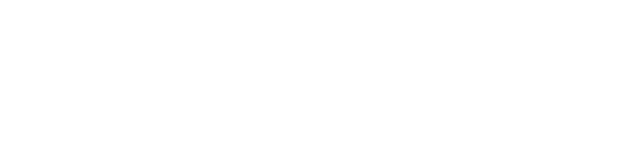
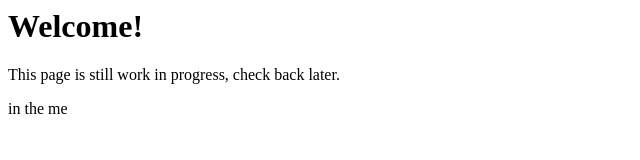
Before and after one commit to L20412/heronet, a plain HTML site: page index.html in a window 1280 px wide. Shown: the whole page, without its empty margins (0-640 px from the left). Drawn offline with Linux system fonts and the light colour scheme.

Commit message:
Update index.html

```diff
--- a/index.html
+++ b/index.html
@@ -1,3 +1,8 @@
 <head>
   <title>What</title>
 </head>
+<body>
+  <h1>Welcome!</h1>
+  <p>This page is still work in progress, check back later.</p>
+  <p>in the me</p>
+</body>
```
